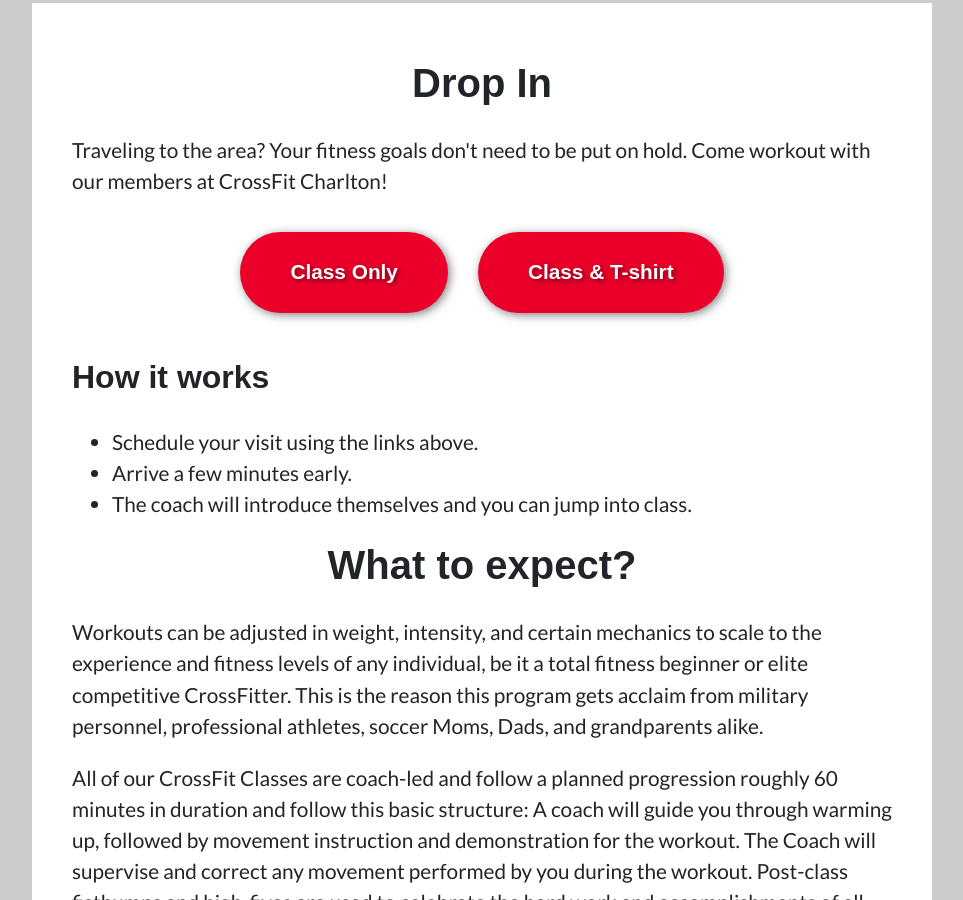
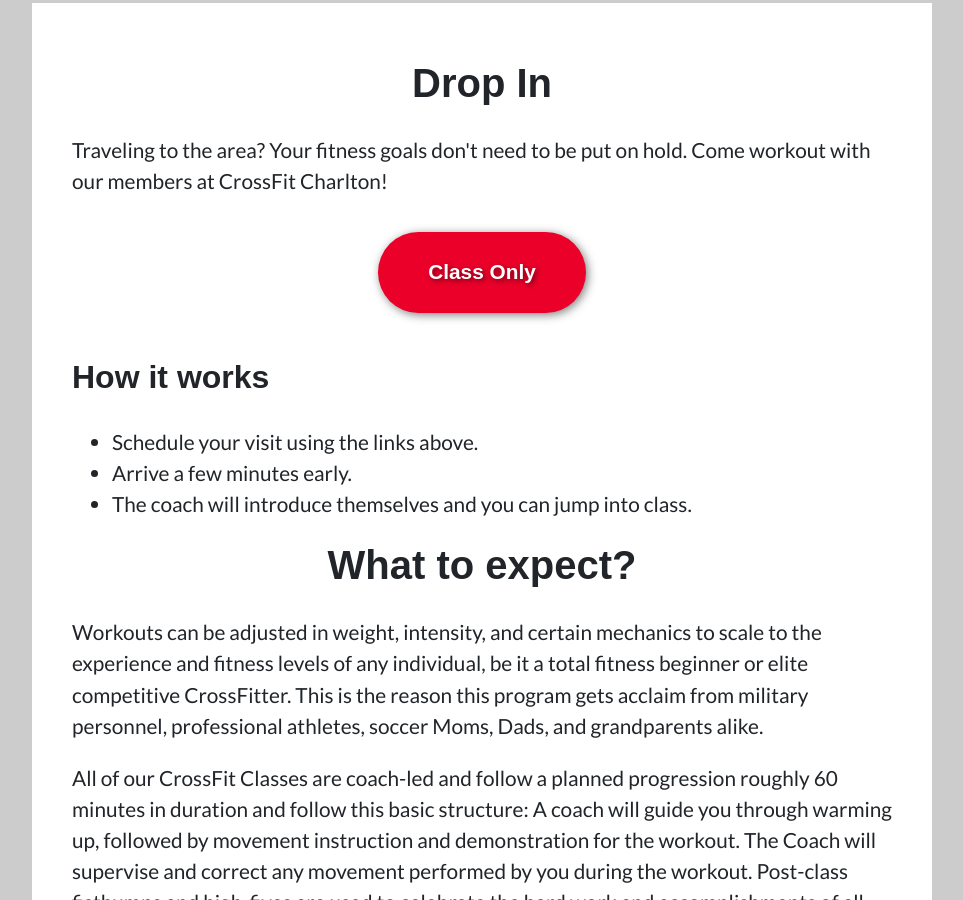
Before and after one commit to jeffhow/crossfitcharlton, a Jekyll site: the page built from drop-in.html, in a window 1280 px wide and 900 px high, scrolled down 349 px. Shown: the whole window, without its empty margins (158-1121 px from the left). Built offline with Jekyll 4.4.1, drawn with Linux system fonts in a browser that asks for light colours; some web fonts are replaced.

Commit message:
removed class+ shirt

```diff
--- a/drop-in.html
+++ b/drop-in.html
@@ -17,7 +17,7 @@
       be put on hold. Come workout with our members at CrossFit Charlton!</p>
     <div class="drop-in-cta">
       <a class="cta cta--lg" href="https://crossfitcharlton.pushpress.com/landing/plans/plan_c9eac7c48cec17">Class Only</a>
-      <a class="cta cta--lg" href="https://crossfitcharlton.pushpress.com/landing/plans/plan_5c8317b3b22f06">Class & T-shirt</a>
+
 
     </div>
 
```
